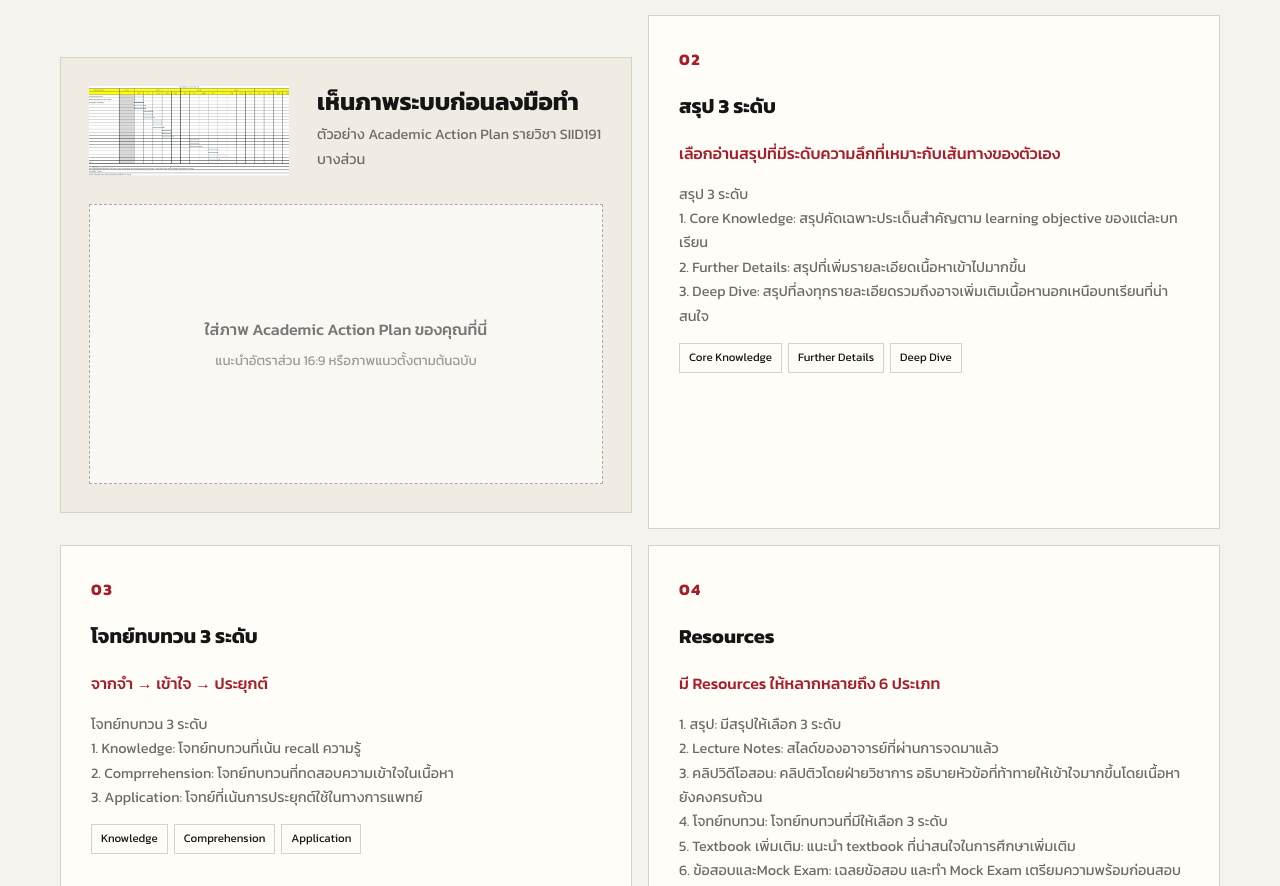
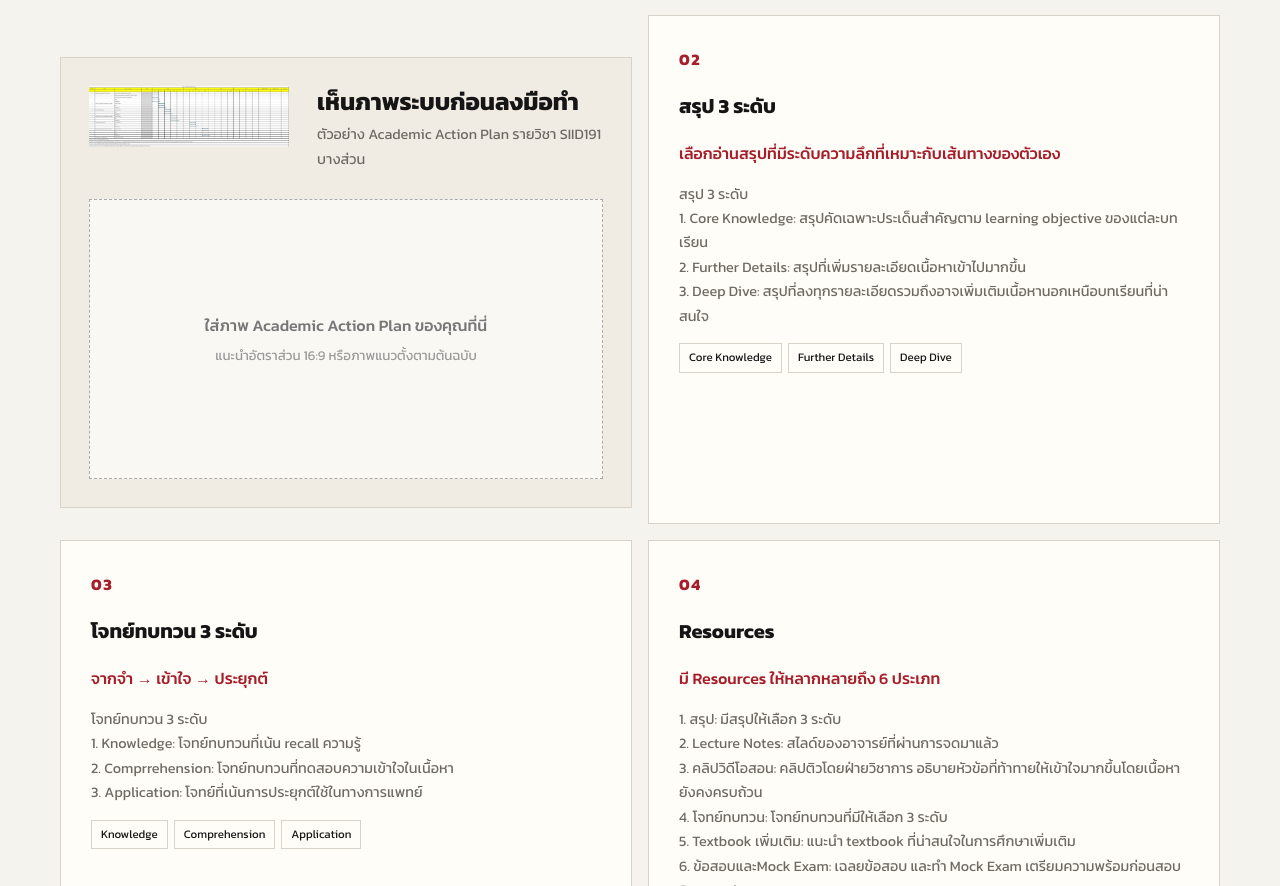
Before and after one commit to suvijaknuc/one-goal-many-paths, a plain HTML site: page index.html in a window 1280 px wide. Shown: the part 4034-4920 px from the top of the page. Drawn offline with nearby package versions, Linux system fonts and the light colour scheme; a web font is replaced by a local one.

Commit message:
Update style.css

```diff
--- a/style.css
+++ b/style.css
@@ -17,15 +17,13 @@
 
 .experience-image2{
     width: 100%;
-    aspect-ratio: 20 / 9;
     overflow: hidden;
 }
 
 .experience-image2 img{
     width: 100%;
-    height: 100%;
+    height: auto;
     display: block;
-    object-fit: cover;
 }
 
 /* Continuous system loop */
```
